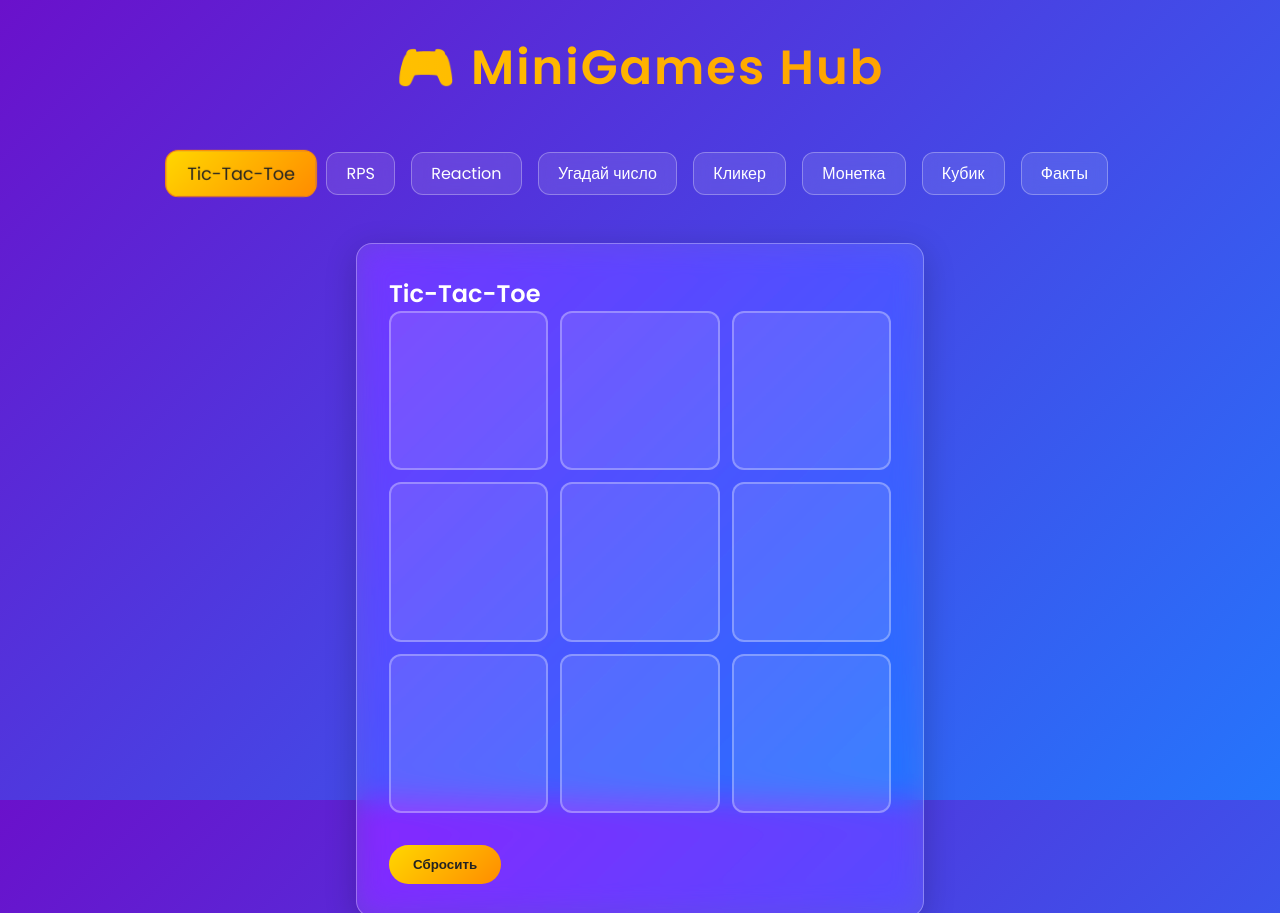
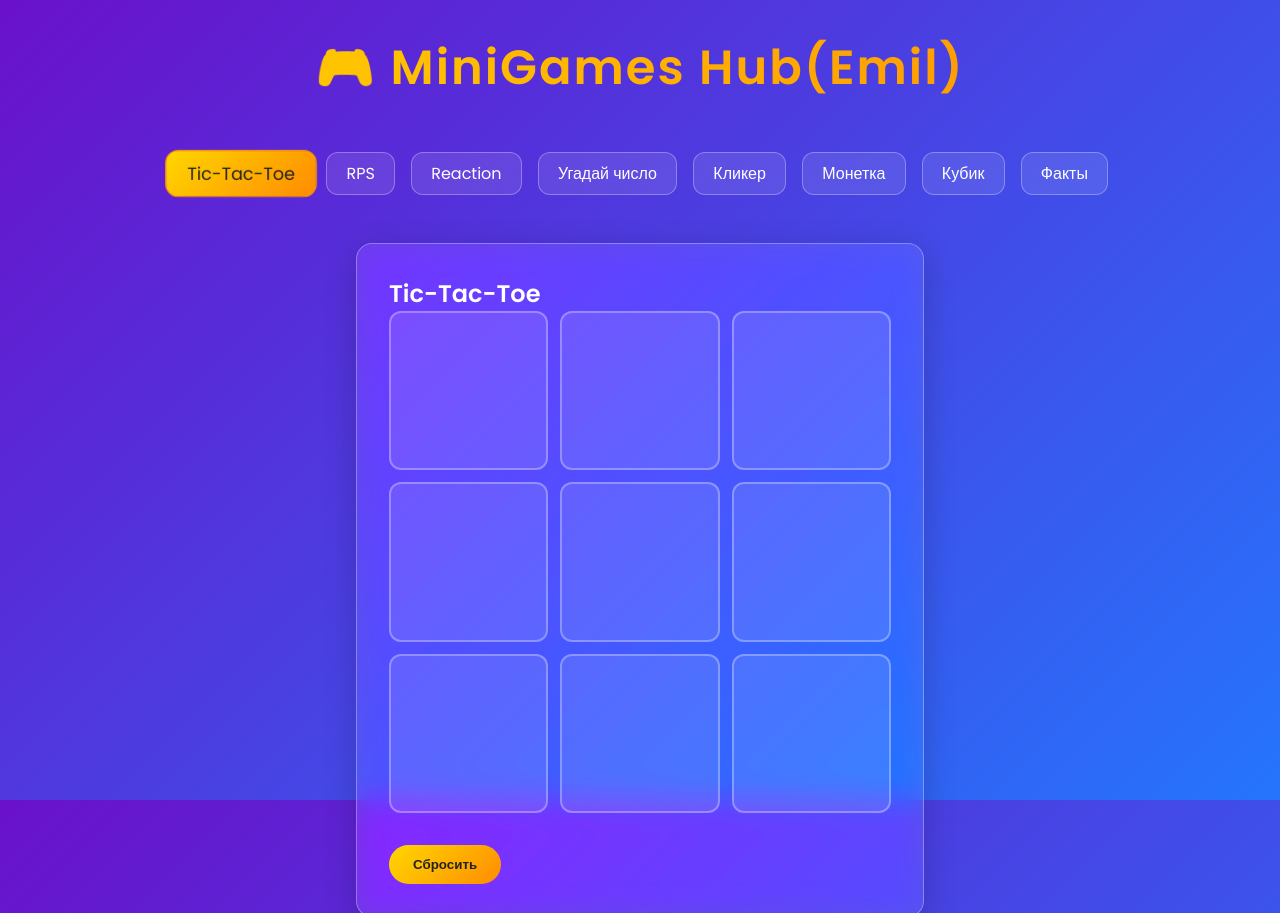
Before and after one commit to helfi233/gamehub, a plain HTML site: page index.html in a window 1280 px wide. Shown: the top 913 px of the page. Drawn offline with Linux system fonts and the light colour scheme.

Commit message:
Update1 index.html

```diff
--- a/index.html
+++ b/index.html
@@ -8,7 +8,7 @@
 </head>
 <body>
   <header>
-    <h1>🎮 MiniGames Hub</h1>
+    <h1>🎮 MiniGames Hub(Emil)</h1>
   </header>
   <nav>
     <ul>
```
